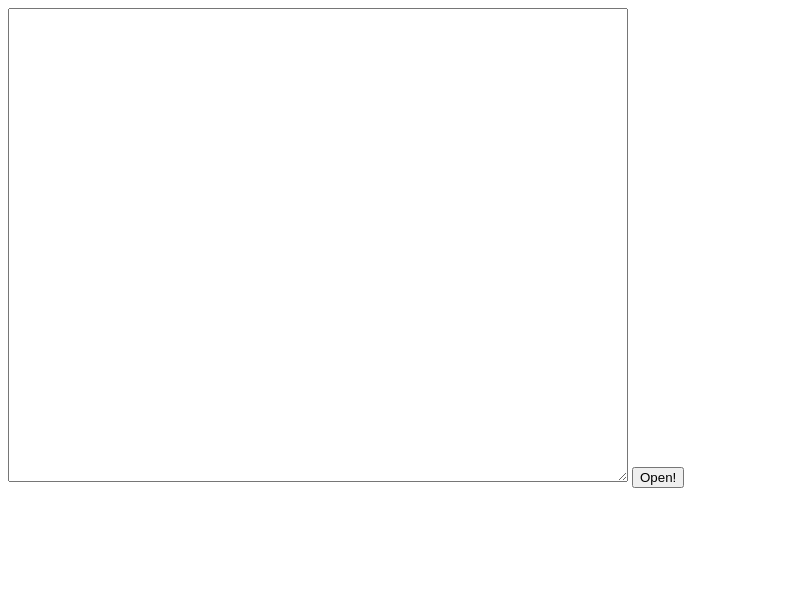
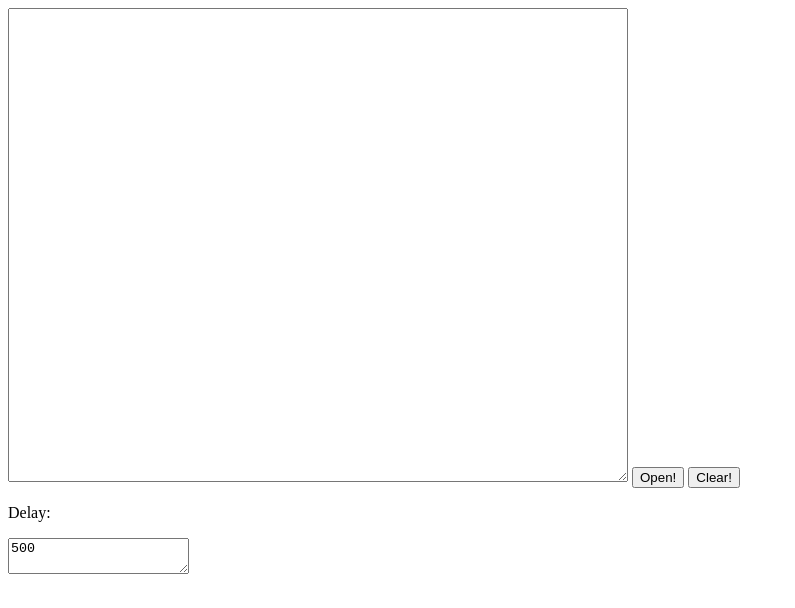
Before and after one commit to bentoemanuel/bentoemanuel.github.io, a plain HTML site: page opener.html in a window 1280 px wide. Both pictures are taken after a click on the button "Open!". Shown: the whole page, without its empty margins (0-795 px from the left). Drawn offline with Linux system fonts and the light colour scheme.

Commit message:
Add files via upload

```diff
--- a/opener.html
+++ b/opener.html
@@ -2,6 +2,7 @@
     <head>
         <script>
             function opener() {
+                let delay = document.getElementById("delay").value;
                 var value = document.getElementById("text").value;
                 var valuess = value.split("\n");
                 var i = 0;
@@ -12,15 +13,21 @@
                         if (i < valuess.length) {
                             myLoop();
                         }
-                    }, 500)
+                    }, delay)
                 }
 
                 myLoop();
+            }
+            function clear() {
+                document.getElementById("text").value = '';
             }
         </script>
     </head>
     <body>
         <textarea style="width: 620px; height: 474px;" id="text"></textarea>
         <button onclick="opener();">Open!</button>
+        <button onclick="clear()">Clear!</button>
+        <p>Delay:</p>
+        <textarea inputmode="numeric" id="delay">500</textarea>
     </body>
 </html>
```
